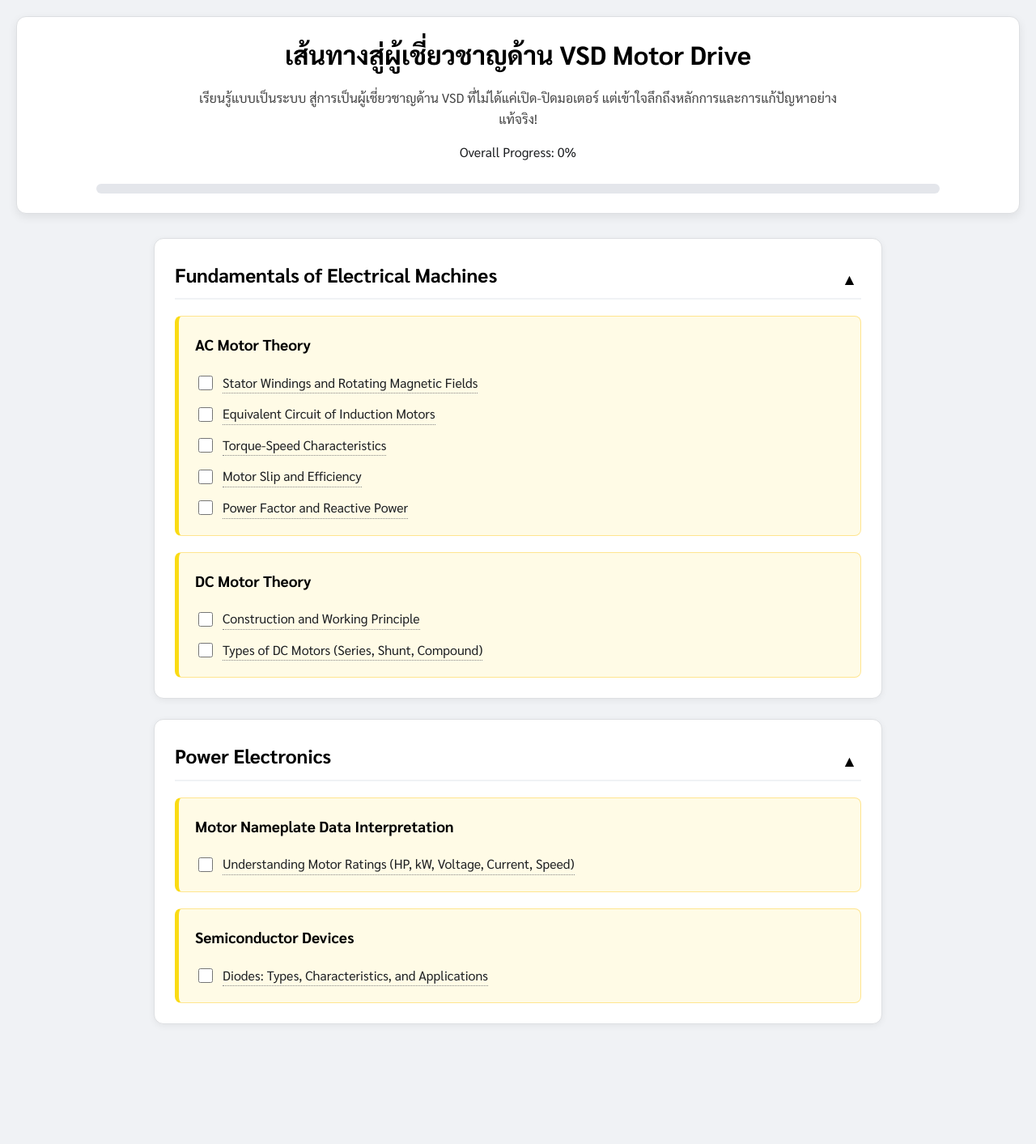
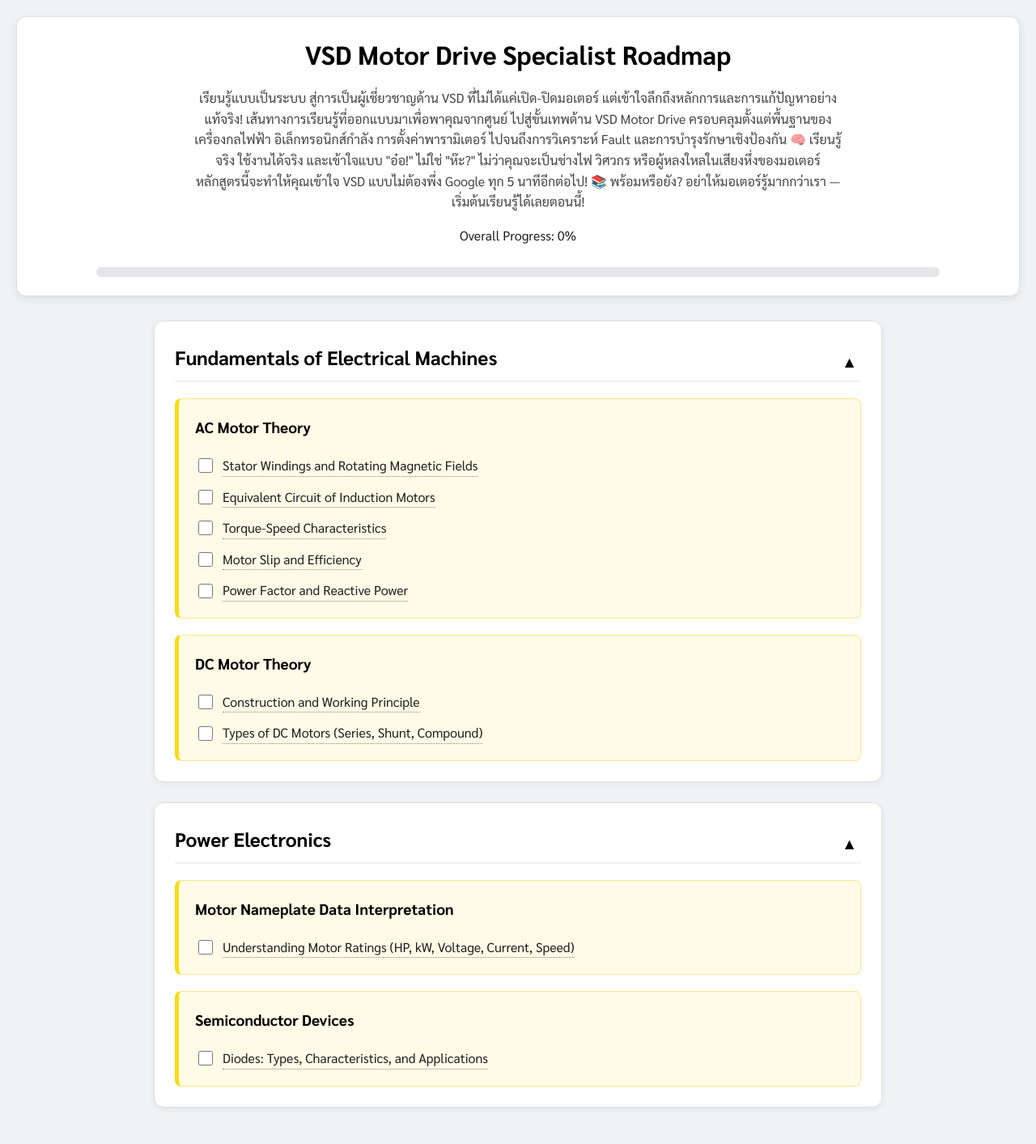
Before and after one commit to Ruckkup/VSD-Maintenance, a Jekyll site: the page built from index.html, in a window 1280 px wide. Shown: the whole page at 81% size. Built offline with Jekyll 4.4.1, drawn with Linux system fonts in a browser that asks for light colours; before the commit the page ends 1310 px from its top, so only the background shows below that.

```diff
--- a/_config.yml
+++ b/_config.yml
@@ -12,10 +12,11 @@
 # https://learn-the-web.algonquindesign.ca/topics/markdown-yaml-cheat-sheet/#yaml
 # https://learn.getgrav.org/17/advanced/yaml
 
-title: "เส้นทางสู่ผู้เชี่ยวชาญด้าน VSD Motor Drive"
-description: >
-  เรียนรู้แบบเป็นระบบ สู่การเป็นผู้เชี่ยวชาญด้าน VSD ที่ไม่ได้แค่เปิด-ปิดมอเตอร์ แต่เข้าใจลึกถึงหลักการและการแก้ปัญหาอย่างแท้จริง!
-intro: >
+title: VSD Motor Drive Specialist Roadmap
+description: | # <--- เปลี่ยนจาก >- เป็น |
+  เรียนรู้แบบเป็นระบบ สู่การเป็นผู้เชี่ยวชาญด้าน VSD ที่ไม่ได้แค่เปิด-ปิดมอเตอร์
+  แต่เข้าใจลึกถึงหลักการและการแก้ปัญหาอย่างแท้จริง!
+
   เส้นทางการเรียนรู้ที่ออกแบบมาเพื่อพาคุณจากศูนย์ ไปสู่ขั้นเทพด้าน VSD Motor Drive
   ครอบคลุมตั้งแต่พื้นฐานของเครื่องกลไฟฟ้า อิเล็กทรอนิกส์กำลัง การตั้งค่าพารามิเตอร์
   ไปจนถึงการวิเคราะห์ Fault และการบำรุงรักษาเชิงป้องกัน
@@ -25,7 +26,7 @@ intro: >
   ไม่ว่าคุณจะเป็นช่างไฟ วิศวกร หรือผู้หลงใหลในเสียงหึ่งของมอเตอร์
   หลักสูตรนี้จะทำให้คุณเข้าใจ VSD แบบไม่ต้องพึ่ง Google ทุก 5 นาทีอีกต่อไป!
 
-  📚 พร้อมหรือยัง? อย่าให้มอเตอร์รู้มากกว่าเรา เริ่มต้นเรียนรู้ได้เลยตอนนี้!
+  📚 พร้อมหรือยัง? อย่าให้มอเตอร์รู้มากกว่าเรา — เริ่มต้นเรียนรู้ได้เลยตอนนี้!
 
 
 baseurl: "/VSD-Maintenance" # the subpath of your site, e.g. /blog
```
